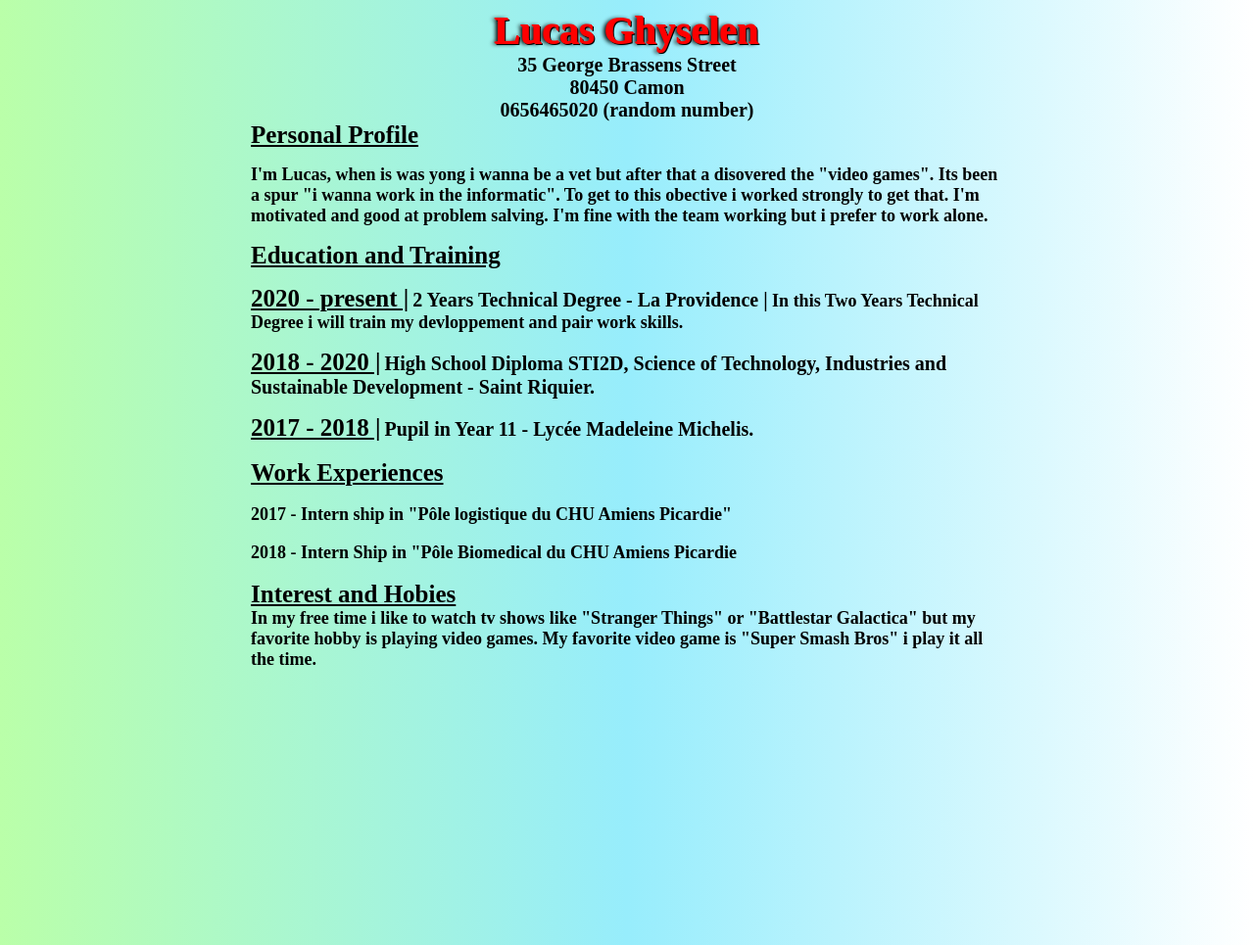
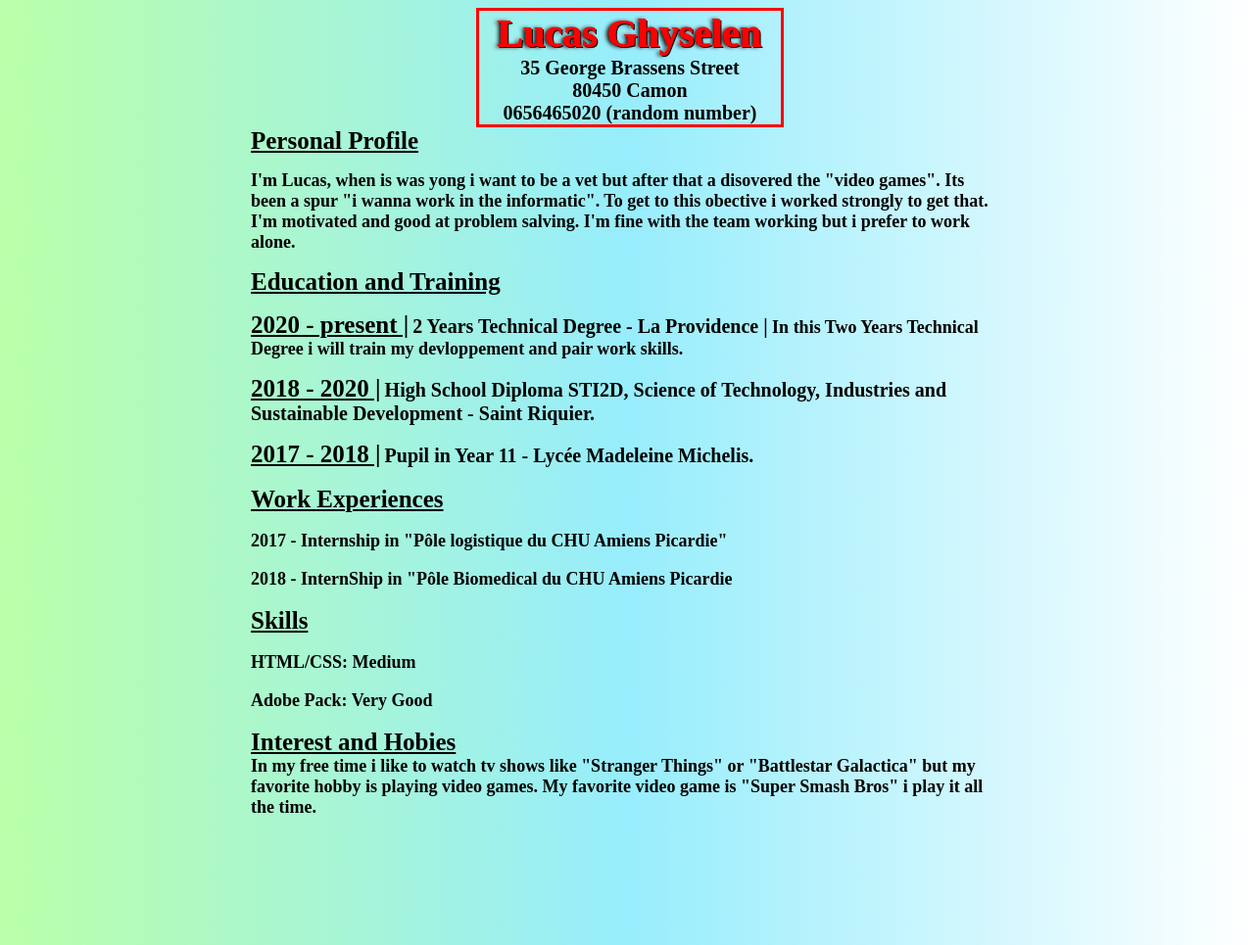
Before and after one commit to LucasGLaPro/TP-WEB, a PHP site: page / in a window 1280 px wide. Shown: the top 965 px of the page at 98% size. Run offline with PHP 8.4, Linux system fonts and the light colour scheme.

Commit message:
modif sur cv anglais

```diff
--- a/CV Anglais/index.html
+++ b/CV Anglais/index.html
@@ -7,7 +7,7 @@
     <title>CV</title> <!--Initalisation of the website-->
 </head>
 <body>
-    <div align="center"><!--first personal profile-->
+    <div class="style2" align="center"><!--first personal profile-->
     <h1>Lucas Ghyselen</h1><br>
     <font><h3>35 George Brassens Street</font><br>
     <font>80450 Camon</font><br>
@@ -16,7 +16,7 @@
 
     <div><!--segonde personal profile-->
         <h2>Personal Profile</h2>
-      <p><h4>I'm Lucas, when is was yong i wanna be a vet but after that a disovered the "video games". Its been a spur "i wanna work in the informatic". To get to this obective i worked strongly to get that. I'm motivated and good at problem salving. I'm fine with the team working but i prefer to work 	alone. </h4></p>
+      <p><h4>I'm Lucas, when is was yong i want to be a vet but after that a disovered the "video games". Its been a spur "i wanna work in the informatic". To get to this obective i worked strongly to get that. I'm motivated and good at problem salving. I'm fine with the team working but i prefer to work 	alone. </h4></p>
     </div>
 
     <div>
@@ -28,8 +28,14 @@
 <br>
     <div>
         <h2>Work Experiences</h2><br><!--Work experience part-->
-        <h4><p>2017 - Intern ship in "Pôle logistique du CHU Amiens Picardie"</p></h4>
-        <h4>2018 - Intern Ship in "Pôle Biomedical du CHU Amiens Picardie</h4>
+        <h4><p>2017 - Internship in "Pôle logistique du CHU Amiens Picardie"</p></h4>
+        <h4>2018 - InternShip in "Pôle Biomedical du CHU Amiens Picardie</h4>
+    </div>
+<br>
+    <div>
+        <h2>Skills</h2><br><!--Skills part-->
+        <h4><p>HTML/CSS: Medium</p></h4>
+        <h4>Adobe Pack: Very Good</h4>
     </div>
 <br>
     <div>
--- a/CV Anglais/style.css
+++ b/CV Anglais/style.css
@@ -32,6 +32,9 @@ div.style2
 {
     border: solid;
     border-color: red;
+    width: 40%;
+    margin-left: 30%;
+    margin-right: 30%;
 }
 
 body
```
